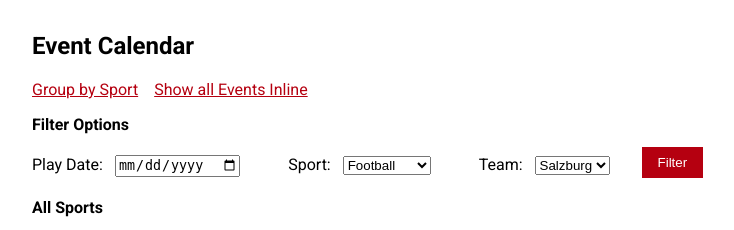
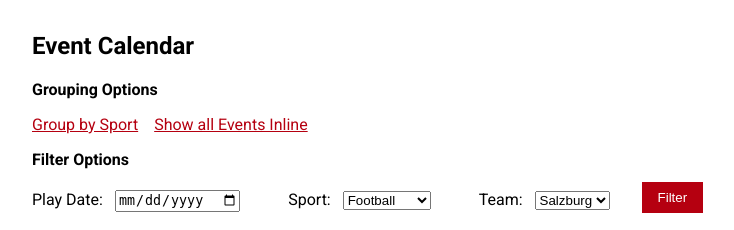
Before and after one commit to Greg808/sportradar, a PHP site: page /index.php in a window 1280 px wide. Shown: the part 102-332 px from the top of the page, without its empty margins (0-734 px from the left). Run offline with PHP 8.4, Linux system fonts and the light colour scheme; data that the repository does not hold is empty.

Commit message:
cleanup added comments

```diff
--- a/index.php
+++ b/index.php
@@ -12,10 +12,10 @@ if (isset($_GET['groupBySport'])) {
     $groupBySports = $groupBySports === 'true' ? true : false;
     $events = $eventsLoader->getEvents($groupBySports);
 }
+
 if (!isset($_GET['groupBySport'])) {
     $events = $eventsLoader->getEvents();
 }
-
 ?>
 <!doctype html>
 <html lang="en">
@@ -43,12 +43,15 @@ if (!isset($_GET['groupBySport'])) {
     <main>
         <section class="events-table">
             <h1>Event Calendar</h1>
+            <!--  works -->
             <section class="grouping-options">
+                <h2>Grouping Options</h2>
                 <ul>
                     <li><a href="index.php?groupBySport=true">Group by Sport</a></li>
                     <li><a href="index.php?groupBySport=false">Show all Events Inline</a></li>
                 </ul>
             </section>
+            <!-- just an indication -->
             <section class="filter-options">
                 <h2>Filter Options</h2>
                 <form action="." method="post" class="filter-form">
@@ -83,7 +86,7 @@ if (!isset($_GET['groupBySport'])) {
                     </div>
                 </form>
             </section>
-            <!-- check if array sequential, display uncategorized -->
+            <!-- if array is sequential, display uncategorized -->
             <?php if (count(array_filter(array_keys($events), 'is_string')) === 0) : ?>
                 <h2>All Sports</h2>
                 <table>
@@ -98,7 +101,7 @@ if (!isset($_GET['groupBySport'])) {
                     </tbody>
                 </table>
             <?php endif; ?>
-            <!-- check if array associative, display categorized -->
+            <!-- if array is associative, display categorized -->
             <?php if (count(array_filter(array_keys($events), 'is_string')) > 0) : ?>
                 <?php foreach ($events as $sport => $eventsData): ?>
                     <h2><?php echo $sport ?></h2>
```
